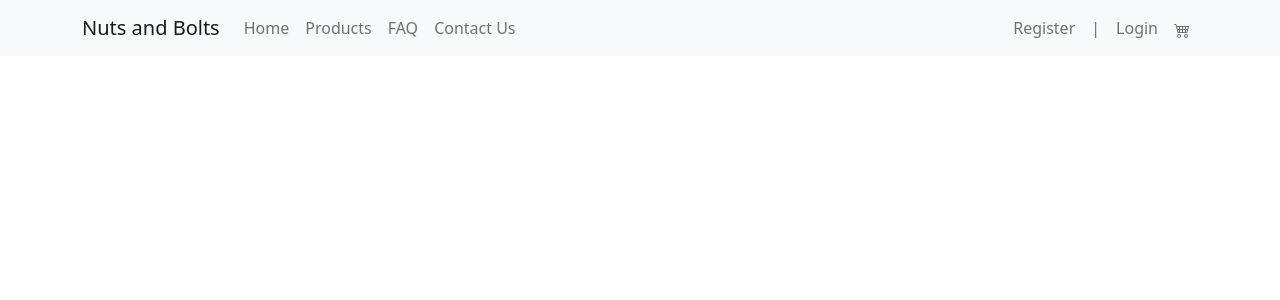
After one commit to IanLarabee/nuts-and-bolts-orange, a PHP site: page /nuts_and_bolts/history.php in a window 1280 px wide. The commit adds this page. Shown: the top 300 px of the page. Run offline with PHP 8.4, Linux system fonts and the light colour scheme.

Commit message:
Add files via upload

```diff
--- a/nuts_and_bolts/contact.php
+++ b/nuts_and_bolts/contact.php
@@ -28,6 +28,7 @@
                         <a class="nav-link" href="products.php">Products</a>
                         <a class="nav-link" href="faq.php">FAQ</a>
                         <a class="nav-link active" aria-current="page" href="contact.php">Contact Us</a>
+
                         <?php if($employeeLoggedIn): ?>
                             <a class="nav-link" href="add.php">Add Products</a>
                             <a class="nav-link" href="update.php">Update Products</a>
@@ -37,7 +38,9 @@
                     <div class="navbar-nav ms-auto flex-nowrap">
                     <?php if($userLoggedIn): ?>
                         <?php echo '<span class="nav-link">'. $_SESSION['username'] . '</span>' ?>
+                        <a class="nav-link" href="history.php">Order History</a>
                         <span class="collapse show nav-link" id="navbarNavAltMarkup">|</span>
+
                         <a class="nav-link" href="logout.php">Logout</a>
                     <?php elseif($employeeLoggedIn): ?>
                         <?php echo '<span class="nav-link">'. $_SESSION['firstname'] . '</span>' ?>
--- a/nuts_and_bolts/faq.php
+++ b/nuts_and_bolts/faq.php
@@ -28,6 +28,7 @@
 						<a class="nav-link" href="products.php">Products</a>
 						<a class="nav-link active" aria-current="page" href="faq.php">FAQ</a>
 						<a class="nav-link" href="contact.php">Contact Us</a>
+
 					  	<?php if($employeeLoggedIn): ?>
 							<a class="nav-link" href="add.php">Add Products</a>
 							<a class="nav-link" href="update.php">Update Products</a>
@@ -37,6 +38,7 @@
 					<div class="navbar-nav ms-auto flex-nowrap">
 					<?php if($userLoggedIn): ?>
                         <?php echo '<span class="nav-link">'. $_SESSION['username'] . '</span>' ?>
+						<a class="nav-link" href="history.php">Order History</a>
                         <span class="collapse show nav-link" id="navbarNavAltMarkup">|</span>
                         <a class="nav-link" href="logout.php">Logout</a>
                     <?php elseif($employeeLoggedIn): ?>
--- /dev/null
+++ b/nuts_and_bolts/history.php
@@ -0,0 +1,58 @@
+<?php
+    session_start();
+
+    if(isset($_SESSION['isUser']) || isset($_SESSION['isEmployee'])){
+        $userLoggedIn = $_SESSION['isUser'];
+        $employeeLoggedIn = $_SESSION['isEmployee'];
+    } else {
+        $userLoggedIn = false;
+        $employeeLoggedIn = false;
+    }
+?>
+<?php require_once "include/header.php"; ?>
+
+		<title>Oder History | Nuts and Bolts</title>
+
+	</head>
+<body>
+
+        <nav class="navbar navbar-expand-lg navbar-light bg-light">
+            <div class="container">
+                <a class="navbar-brand" href="index.php">Nuts and Bolts</a>
+                <button class="navbar-toggler" type="button" data-bs-toggle="collapse" data-bs-target="#navbarNavAltMarkup" aria-controls="navbarNavAltMarkup" aria-expanded="false" aria-label="Toggle navigation">
+                    <span class="navbar-toggler-icon"></span>
+                </button>
+                <div class="collapse navbar-collapse" id="navbarNavAltMarkup">
+                    <div class="navbar-nav">
+                        <a class="nav-link" href="index.php">Home</a>
+                        <a class="nav-link" href="products.php">Products</a>
+                        <a class="nav-link" href="faq.php">FAQ</a>
+                        <a class="nav-link" href="contact.php">Contact Us</a>
+                        <?php if($employeeLoggedIn): ?>
+							<a class="nav-link" href="add.php">Add Products</a>
+							<a class="nav-link" href="update.php">Update Products</a>
+							<a class="nav-link" href="register.php">Register Employee</a>
+            			<?php endif; ?>
+                    </div>
+                    <div class="navbar-nav ms-auto flex-nowrap">
+                    <?php if($userLoggedIn): ?>
+                        <?php echo '<span class="nav-link">'. $_SESSION['username'] . '</span>' ?>
+                        <a class="nav-link active" aria-crrent="page" href="history.php">Order History</a>
+                        <span class="collapse show nav-link" id="navbarNavAltMarkup">|</span>
+                        <a class="nav-link" href="logout.php">Logout</a>
+                    <?php elseif($employeeLoggedIn): ?>
+                        <?php echo '<span class="nav-link">'. $_SESSION['firstname'] . '</span>' ?>
+                        <span class="collapse show nav-link" id="navbarNavAltMarkup">|</span>
+                        <a class="nav-link" href="logout.php">Logout</a>
+                    <?php else: ?>
+                        <a class="nav-link" href="register.php">Register</a>
+                        <span class="collapse show nav-link" id="navbarNavAltMarkup">|</span>
+                        <a class="nav-link" href="login.php">Login</a>
+                    <?php endif; ?>
+                    <a class="nav-link" href="cart.php"><svg xmlns="http://www.w3.org/2000/svg" width="16" height="16" fill="currentColor" class="bi bi-cart4" viewBox="0 0 16 16">
+                        <path d="M0 2.5A.5.5 0 0 1 .5 2H2a.5.5 0 0 1 .485.379L2.89 4H14.5a.5.5 0 0 1 .485.621l-1.5 6A.5.5 0 0 1 13 11H4a.5.5 0 0 1-.485-.379L1.61 3H.5a.5.5 0 0 1-.5-.5zM3.14 5l.5 2H5V5H3.14zM6 5v2h2V5H6zm3 0v2h2V5H9zm3 0v2h1.36l.5-2H12zm1.11 3H12v2h.61l.5-2zM11 8H9v2h2V8zM8 8H6v2h2V8zM5 8H3.89l.5 2H5V8zm0 5a1 1 0 1 0 0 2 1 1 0 0 0 0-2zm-2 1a2 2 0 1 1 4 0 2 2 0 0 1-4 0zm9-1a1 1 0 1 0 0 2 1 1 0 0 0 0-2zm-2 1a2 2 0 1 1 4 0 2 2 0 0 1-4 0z"/></svg>
+                    </a>
+                    </div>
+                </div>
+            </div>
+        </nav>
--- a/nuts_and_bolts/index.php
+++ b/nuts_and_bolts/index.php
@@ -28,6 +28,7 @@
                         <a class="nav-link" href="products.php">Products</a>
                         <a class="nav-link" href="faq.php">FAQ</a>
                         <a class="nav-link" href="contact.php">Contact Us</a>
+
                         <?php if($employeeLoggedIn): ?>
                             <a class="nav-link" href="add.php">Add Products</a>
                             <a class="nav-link" href="update.php">Update Products</a>
@@ -37,6 +38,7 @@
                     <div class="navbar-nav ms-auto flex-nowrap">
                     <?php if($userLoggedIn): ?>
                         <?php echo '<span class="nav-link">'. $_SESSION['username'] . '</span>' ?>
+                        <a class="nav-link" href="history.php">Order History</a>
                         <span class="collapse show nav-link" id="navbarNavAltMarkup">|</span>
                         <a class="nav-link" href="logout.php">Logout</a>
                     <?php elseif($employeeLoggedIn): ?>
--- a/nuts_and_bolts/login.php
+++ b/nuts_and_bolts/login.php
@@ -190,6 +190,7 @@
                     <a class="nav-link" href="products.php">Products</a>
                     <a class="nav-link" href="faq.php">FAQ</a>
                     <a class="nav-link" href="contact.php">Contact Us</a>
+
                 <?php if($employeeLoggedIn): ?>
                     <a class="nav-link" href="add.php">Add Products</a>
                     <a class="nav-link" href="update.php">Update Products</a>
--- a/nuts_and_bolts/register.php
+++ b/nuts_and_bolts/register.php
@@ -150,6 +150,7 @@
                     <a class="nav-link" href="products.php">Products</a>
                     <a class="nav-link" href="faq.php">FAQ</a>
                     <a class="nav-link" href="contact.php">Contact Us</a>
+
                     <?php if($employeeLoggedIn): ?>
                         <a class="nav-link" href="add.php">Add Products</a>
                         <a class="nav-link" href="update.php">Update Products</a>
@@ -159,6 +160,7 @@
                 <div class="navbar-nav ms-auto flex-nowrap">
                 <?php if($userLoggedIn): ?>
                     <?php echo '<span class="nav-link">'. $_SESSION['username'] . '</span>' ?>
+                    <a class="nav-link" href="history.php">Order History</a>
                     <span class="collapse show nav-link" id="navbarNavAltMarkup">|</span>
                     <a class="nav-link" href="logout.php">Logout</a>
                 <?php elseif($employeeLoggedIn): ?>
```
Also changed, not shown: nuts_and_bolts/add.php (+5 -22 lines), nuts_and_bolts/cart.php (+13 -45 lines), nuts_and_bolts/products.php (+31 -9 lines), nuts_and_bolts/update.php (+5 -31 lines).
